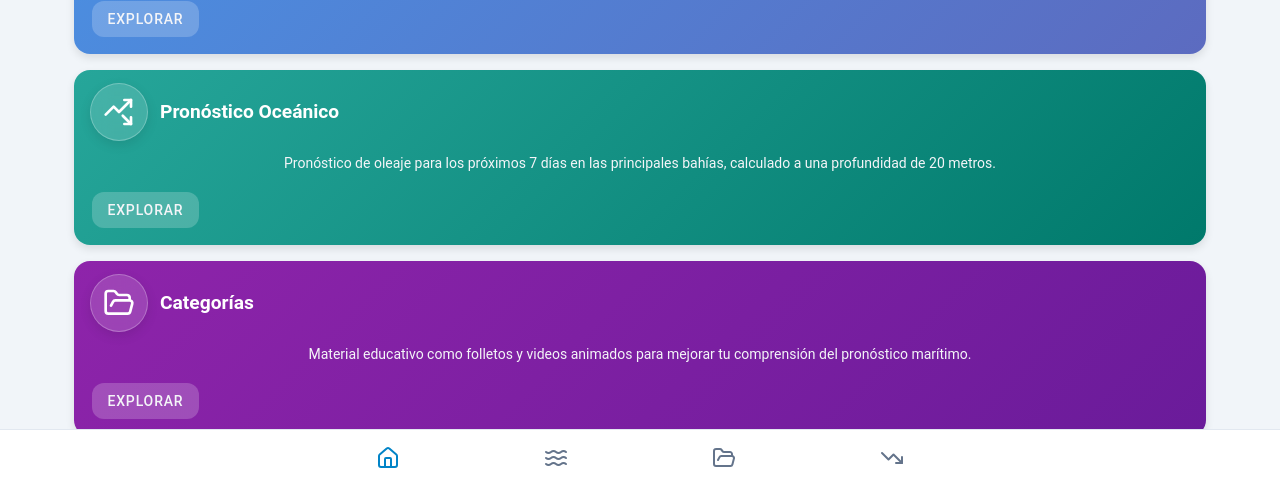
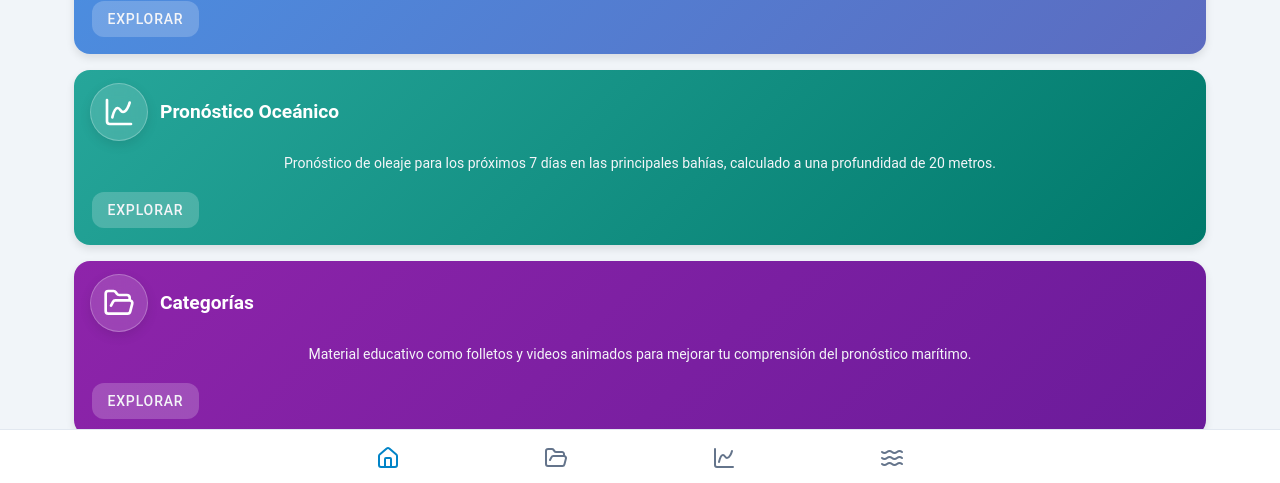
Before and after one commit to MrDyslexia/marejadas-uv_ionic, a React (Create React App) app: page /home in a window 1280 px wide. Shown: the part 314-797 px from the top of the page. Built offline with nearby package versions, Linux system fonts and the light colour scheme.

Commit message:
feat: agregar nuevos íconos y mejorar el diseño de la pantalla de pronóstico costero

```diff
--- a/src/App.tsx
+++ b/src/App.tsx
@@ -10,7 +10,7 @@ import {
   IonTabs,
   setupIonicReact,
 } from "@ionic/react";
-import { FolderOpen, HomeIcon, TrendingDown as TrendingUpDown, Waves } from "lucide-react";
+import { ChartSpline, FolderOpen, HomeIcon, TrendingDown as TrendingUpDown, Waves } from "lucide-react";
 import { IonReactRouter } from "@ionic/react-router";
 import Home from "./pages/Home";
 import PronosticoCostero from "./pages/PronosticoCostero";
@@ -81,14 +81,15 @@ const AppContent: React.FC<{ regionsData: Region[] }> = ({ regionsData }) => {
           <IonTabButton tab="home" href="/home">
             <HomeIcon size={24} color={getIconColor("home")} aria-hidden="true" />
           </IonTabButton>
-          <IonTabButton tab="Pronostico Costero" href="/pronostico-costero">
-            <Waves size={24} color={getIconColor("Pronostico Costero")} aria-hidden="true" />
-          </IonTabButton>
+
           <IonTabButton tab="Categorias" href="/categorias">
             <FolderOpen size={24} color={getIconColor("Categorias")} aria-hidden="true" />
           </IonTabButton>
           <IonTabButton tab="Pronostico Oceánico" href="/pronostico-oceanico">
-            <TrendingUpDown size={24} color={getIconColor("Pronostico Oceánico")} aria-hidden="true" />
+            <ChartSpline size={24} color={getIconColor("Pronostico Oceánico")} aria-hidden="true" />
+          </IonTabButton>
+          <IonTabButton tab="Pronostico Costero" href="/pronostico-costero">
+            <Waves size={24} color={getIconColor("Pronostico Costero")} aria-hidden="true" />
           </IonTabButton>
         </IonTabBar>
       </IonTabs>
--- a/src/pages/Home.tsx
+++ b/src/pages/Home.tsx
@@ -22,7 +22,7 @@ import {
 import {
   Waves,
   FolderOpen,
-  TrendingUpDown,
+  ChartSpline,
 } from "lucide-react";
 import { useHistory } from "react-router-dom";
 import FeatureCard from "../components/ui/FeatureCard";
@@ -107,7 +107,7 @@ const Home: React.FC = () => {
           <FeatureCard
             title="Pronóstico Oceánico"
             description="Pronóstico de oleaje para los próximos 7 días en las principales bahías, calculado a una profundidad de 20 metros."
-            icon={TrendingUpDown}
+            icon={ChartSpline}
             gradient={["#26A69A", "#00796B"]}
             onPress={() => handleFeaturePress("/pronostico-oceanico")}
           />
--- a/src/pages/PronosticoCostero.css
+++ b/src/pages/PronosticoCostero.css
@@ -397,13 +397,10 @@
 /* Footer de tarjeta mejorado con gradiente y animación */
 .card-footer {
   display: flex;
-  align-items: center;
-  justify-content: space-between;
   padding: 20px 24px;
   background: linear-gradient(135deg, #0891b2 0%, #06b6d4 100%);
   transition: all 0.3s ease;
   cursor: pointer;
-  position: relative;
   overflow: hidden;
 }
 
--- a/src/pages/PronosticoCostero.tsx
+++ b/src/pages/PronosticoCostero.tsx
@@ -178,7 +178,7 @@ const PronosticoCosteroScreen: React.FC = () => {
                   </div>
                 </div>
 
-                <div className="card-footer">
+                <div className="card-footer" style={{flexDirection:'row'}}>
                   <span className="card-footer-text">Ver detalles completos</span>
                   <div className="card-footer-icon">
                     <IonIcon icon={chevronForward} />
```
